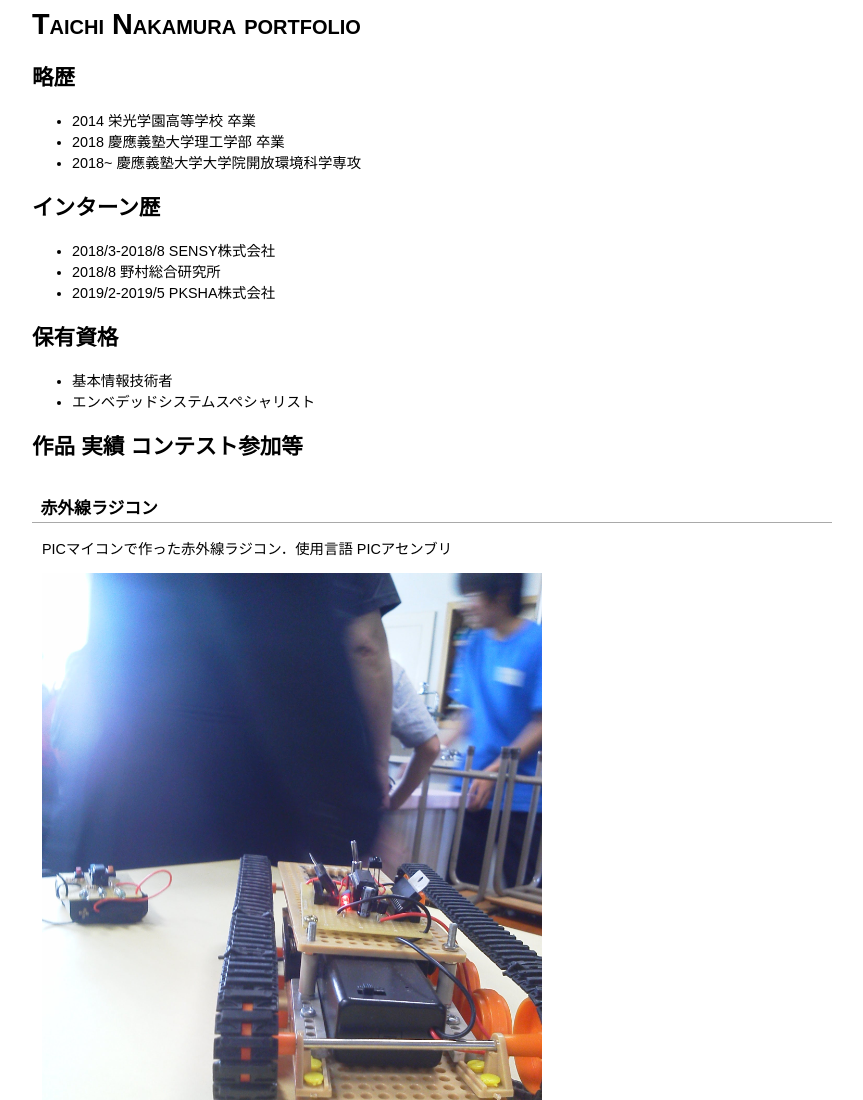
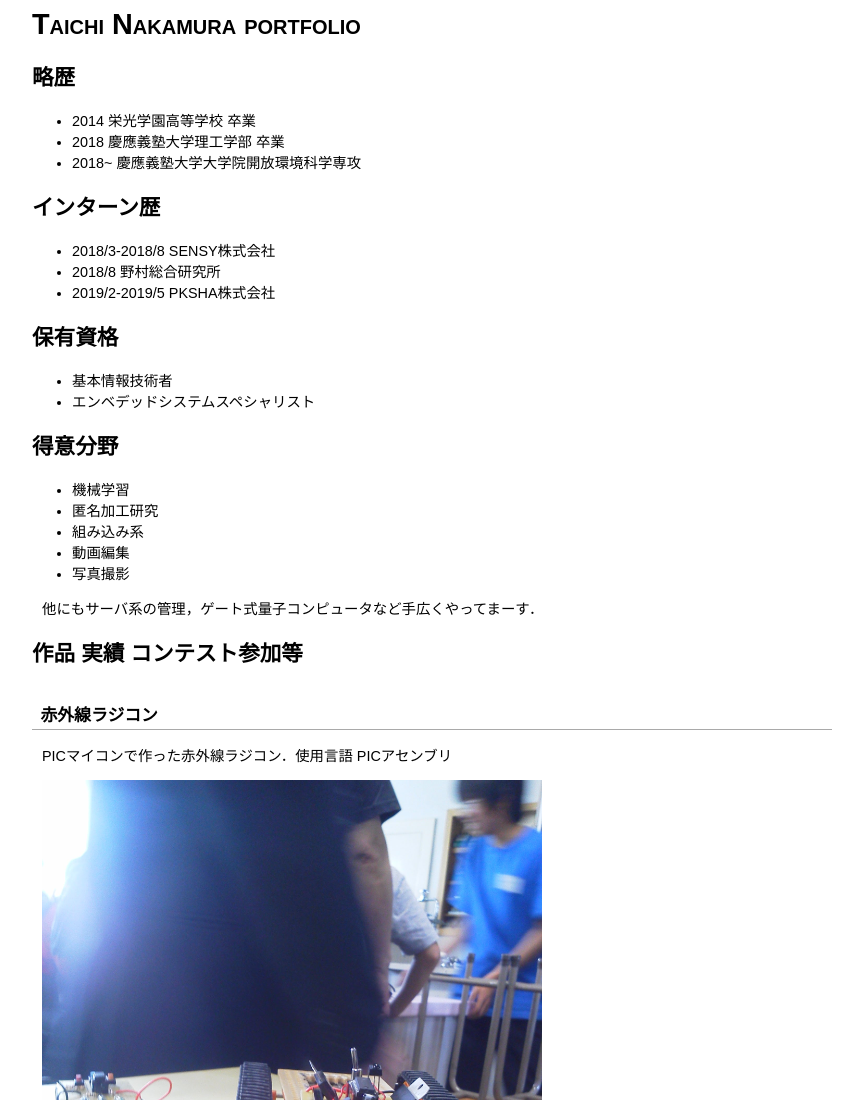
Before and after one commit to IntenF/IntenF.github.io, a plain HTML site: page index.html in a window 1280 px wide. Shown: the top 1100 px of the page, without its empty margins (208-1071 px from the left). Drawn offline with Linux system fonts and the light colour scheme; a script that the page names is missing.

Commit message:
make auto commit

```diff
--- a/index.html
+++ b/index.html
@@ -48,6 +48,15 @@
 <li>基本情報技術者</li>
 <li>エンベデッドシステムスペシャリスト</li>
 </ul>
+<h2 id="得意分野">得意分野</h2>
+<ul>
+<li>機械学習</li>
+<li>匿名加工研究</li>
+<li>組み込み系</li>
+<li>動画編集</li>
+<li>写真撮影</li>
+</ul>
+<p>他にもサーバ系の管理，ゲート式量子コンピュータなど手広くやってまーす．</p>
 <h2 id="作品-実績-コンテスト参加等">作品 実績 コンテスト参加等</h2>
 <h3 id="赤外線ラジコン">赤外線ラジコン</h3>
 <p>PICマイコンで作った赤外線ラジコン．使用言語 PICアセンブリ</p>
```
Also changed, not shown: 1 other file.
